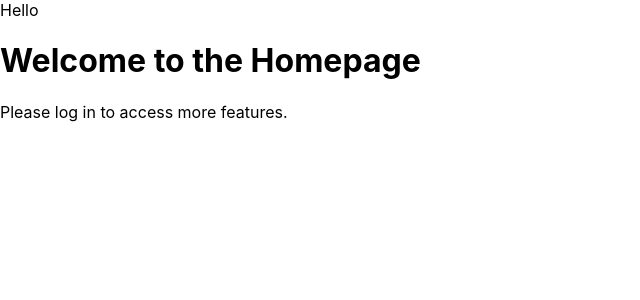
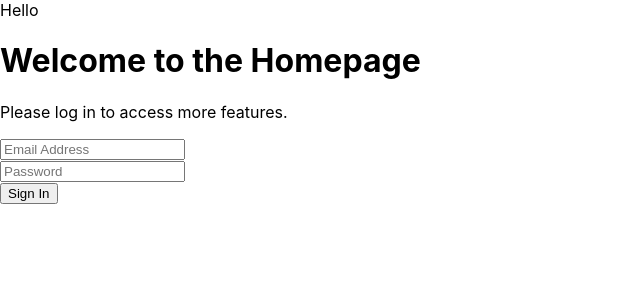
Before and after one commit to tmalioski1/fetchdogapp, a React (Create React App) app: page / in a window 1280 px wide. Shown: the top 300 px of the page, without its empty margins (0-640 px from the left). Built offline with nearby package versions, Linux system fonts and the light colour scheme.

Commit message:
finished stuff

```diff
--- a/src/components/Homepage/index.js
+++ b/src/components/Homepage/index.js
@@ -1,23 +1,84 @@
-import React from 'react';
-import { useSelector } from 'react-redux';
+import React, {useState} from 'react';
+import { useSelector, useDispatch } from 'react-redux';
+import { useNavigate } from 'react-router-dom';
+import { loginAuth } from '../../store/session';
+
 
 function Homepage() {
-  const isAuthenticated = useSelector(state => state.session.user !== null);
+  const isAuthenticated = useSelector(state => state.session?.user !== null);
+  const currentUser = useSelector(state => state.sessuion?.user )
+  const [errors, setErrors] = useState([]);
+  const [email, setEmail] = useState('');
+  const [name, setName] = useState('');
+  const dispatch = useDispatch();
+  const history = useNavigate()
+
+const onLogin = async (e) => {
+  e.preventDefault();
+  try {
+    const response = await dispatch(loginAuth(name, email));
+    if (response.ok) {
+      // Successful response, do something if needed
+      history('/search'); // Navigate to the search route
+    } else {
+      // Handle non-JSON response (e.g., plain text or HTML)
+      const data = await response.text(); // Read the response as text
+      console.error(`Bad Request: ${data}`);
+      setErrors([`Bad Request: ${data}`]);
+    }
+  } catch (error) {
+    console.error(`Error: ${error.message}`);
+    setErrors([`An error occurred: ${error.message}`]);
+  }
+};
+
+
+
+
+  const updateEmail = (e) => {
+    setEmail(e.target.value);
+  };
+
+  const updateName = (e) => {
+    setName(e.target.value);
+  };
 
   return (
     <div>
       {isAuthenticated ? (
-        // Render content for authenticated users
         <div>
-          <h1>Welcome, User!</h1>
-          {/* Other content for authenticated users */}
+          <h1>Welcome, {currentUser}!</h1>
         </div>
       ) : (
-        // Render content for non-authenticated users
         <div>
           <h1>Welcome to the Homepage</h1>
           <p>Please log in to access more features.</p>
-          {/* Other content for non-authenticated users */}
+          <form className='log-in-form-container' onSubmit={onLogin}>
+          <div>
+            {errors.map((error, ind) => (
+              <div key={ind}>{error}</div>
+            ))}
+          </div>
+          <div className='email-container'>
+            <input
+              name='email'
+              type='text'
+              placeholder='Email Address'
+              value={email}
+              onChange={updateEmail}
+            />
+          </div>
+          <div className='name-container'>
+            <input
+              name='password'
+              type='password'
+              placeholder='Password'
+              value={name}
+              onChange={updateName}
+            />
+            </div>
+            <button id='user-login' type='submit'>Sign In</button>
+          </form>
         </div>
       )}
     </div>
```
